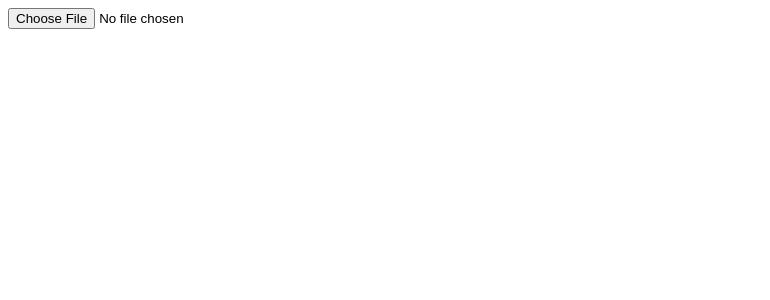
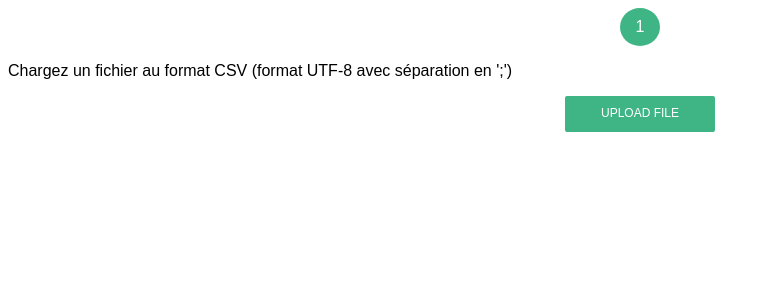
Before and after one commit to Madjerx/tricount-app, an Angular app: page / in a window 1280 px wide. Shown: the top 300 px of the page, without its empty margins (0-770 px from the left). Built offline with nearby package versions, Linux system fonts and the light colour scheme.

Commit message:
improved button css

```diff
--- a/src/app/components/depenses-table/depenses-table.component.html
+++ b/src/app/components/depenses-table/depenses-table.component.html
@@ -1,4 +1,21 @@
-<table>
+<div class="step">
+    <p>2</p>
+</div>
+
+
+<div *ngIf="fileLoaded" class="result">
+    <p>{{indebted | titlecase}} doit {{amountToGive}} € à {{creditor | titlecase}}.</p>
+</div>
+<div class="expenses-list">
+    <p *ngFor="let author of mappedDepenses | keyvalue">{{author.key | titlecase}} a dépensé {{author.value}}€.</p>
+</div>
+
+<div *ngIf="fileLoaded" class="center-content">
+    <button type="button" (click)="showDetails()">Voir les dépenses</button>
+</div>
+
+
+<table *ngIf="showDetailsStatus">
     <thead>
         <tr>
             <td>Auteur</td>
@@ -20,9 +37,3 @@
         </ng-container>
     </tbody>
 </table>
-<ul>
-    <li *ngFor="let author of mappedDepenses | keyvalue">{{author.key | titlecase}} a dépensé {{author.value}}€.</li>
-</ul>
-<div *ngIf="fileLoaded">
-    {{indebted | titlecase}} doit {{amountToGive}} € à {{creditor | titlecase}}.
-</div>
--- a/src/app/components/depenses-table/depenses-table.component.scss
+++ b/src/app/components/depenses-table/depenses-table.component.scss
@@ -10,47 +10,65 @@ table {
   overflow: hidden;
   border: 1px solid $std-color;
   background-color: $light-color;
-  thead, tbody, tfoot {
+
+  thead,
+  tbody,
+  tfoot {
     tr {
-      td, th  {
+
+      td,
+      th {
         padding: .5rem;
+
         &.center-cell {
           text-align: center;
         }
+
         &.right-cell {
           text-align: right;
         }
+
         &.left-cell {
           text-align: left;
         }
       }
     }
   }
-  thead, tfoot {
-    tr th, tr td {
+
+  thead,
+  tfoot {
+
+    tr th,
+    tr td {
       background-color: $std-color;
       color: $light-color;
     }
   }
+
   tbody {
     tr {
       &:nth-child(odd) {
         background-color: lighten($std-color, 45);
       }
+
       td {
         .name-puce {
           margin-right: .5rem;
+
           &:hover {
             cursor: pointer;
           }
         }
+
         button {
           transition: all .3s cubic-bezier(0.17, 0.84, 0.44, 1);
+
           &:hover {
             background-color: lighten($std-color, $amount: 20);
             color: $light-color;
             cursor: pointer;
           }
+
           &:not(:last-child) {
             margin-right: 1rem;
           }
@@ -79,7 +97,7 @@ table {
   color: #000;
 }
 
-p {
+table p {
   color: #383c52;
 }
 
@@ -87,3 +105,16 @@ mat-select {
   background-color: $light-color;
   border: 3px solid $std-color;
 }
+
+.result {
+  p {
+    color: rgb(63, 181, 134);
+    font-weight: 600;
+    font-size: 18px;
+    text-align: center;
+  }
+}
+
+.expenses-list p {
+  text-align: center;
+}
--- a/src/app/components/depenses-table/depenses-table.component.ts
+++ b/src/app/components/depenses-table/depenses-table.component.ts
@@ -15,6 +15,7 @@ export class DepensesTableComponent implements OnInit {
   public creditor: string = '';
   public amountToGive: number = 0;
   public fileLoaded: boolean = true;
+  public showDetailsStatus: boolean = false;
 
   ngOnInit(): void {
     this.depenses = this.csvService.getDepenses().map(depense => {
@@ -65,5 +66,9 @@ export class DepensesTableComponent implements OnInit {
 
   public constructor(private csvService: CsvImportService) { };
 
+  public showDetails():void {
+    this.showDetailsStatus = true;
+  }
+
 
 }
--- a/src/app/components/import-csv/import-csv.component.html
+++ b/src/app/components/import-csv/import-csv.component.html
@@ -1 +1,22 @@
-<input type="file" (change)="onFileSelected($event)">
+<div class="step">
+    <p>1</p>
+</div>
+<div class="consigne">
+    <p>Chargez un fichier au format CSV (format UTF-8 avec séparation en ';')</p>
+</div>
+<!-- <div class="main">
+    <input type="file" (change)="onFileSelected($event)">
+</div> -->
+<div *ngIf="!fileLoaded" class="button-wrapper">
+    <span class="label">
+        Upload File
+    </span>
+
+    <input type="file" name="upload" id="upload" class="upload-box" placeholder="Upload File"
+        (change)="onFileSelected($event)">
+
+</div>
+<div *ngIf="fileLoaded" class="center-content">
+    <p>Fichier chargé</p>
+    <button type="button" class="button" (click)="goNextStep()">Résultats</button>
+</div>
--- a/src/app/components/import-csv/import-csv.component.scss
+++ b/src/app/components/import-csv/import-csv.component.scss
@@ -0,0 +1,48 @@
+$std-color: rgb(63, 181, 134);
+
+body {
+    height: 100%;
+    text-align: center;
+    position: relative;
+    display: flex;
+    -ms-flex-align: center;
+    align-items: center;
+    justify-content: center;
+    min-height: 100vh;
+    background: #CCD1D9;
+}
+
+.button-wrapper {
+    position: relative;
+    width: 150px;
+    text-align: center;
+    margin: auto;
+}
+
+.button-wrapper span.label {
+    position: relative;
+    z-index: 0;
+    display: inline-block;
+    width: 100%;
+    background: $std-color;
+    cursor: pointer;
+    height: 36px;
+    line-height: 34px;
+    color: #fff;
+    text-transform: uppercase;
+    font-size: 12px;
+    border-radius: 2px;
+
+}
+
+#upload {
+    display: inline-block;
+    position: absolute;
+    z-index: 1;
+    width: 100%;
+    height: 50px;
+    top: 0;
+    left: 0;
+    opacity: 0;
+    cursor: pointer;
+}
--- a/src/app/components/import-csv/import-csv.component.ts
+++ b/src/app/components/import-csv/import-csv.component.ts
@@ -1,4 +1,5 @@
 import { Component, EventEmitter, Output } from '@angular/core';
+import { Route, Router } from '@angular/router';
 import * as moment from 'moment';
 import { Depense } from 'src/app/models/depense';
 import { CsvImportService } from 'src/app/services/csv-import.service';
@@ -9,8 +10,10 @@ import { CsvImportService } from 'src/app/services/csv-import.service';
   styleUrls: ['./import-csv.component.scss']
 })
 export class ImportCsvComponent {
+  public fileLoaded: boolean = false;
 
-  public constructor(private csvService: CsvImportService) { }
+  public constructor(private csvService: CsvImportService,
+    private router: Router) { }
 
   // method to get data from CSV into a Depense array
 
@@ -73,7 +76,10 @@ export class ImportCsvComponent {
     }
 
     reader.readAsText(file);
+    this.fileLoaded = true;
   }
 
-
+  public goNextStep(): void {
+    this.router.navigate(['/home']);
+  }
 }
--- a/src/styles.scss
+++ b/src/styles.scss
@@ -1 +1,58 @@
-/* You can add global styles to this file, and also import other style files */
+$main_color : rgb(63, 181, 134);
+
+body {
+    font-family: Arial, Helvetica, sans-serif;
+
+}
+
+
+.step p{
+    width: 20px;
+    text-align: center;
+    border-radius: 50%;
+    padding: 10px;
+    margin: auto;
+    color: white;
+    background-color: $main_color;
+}
+
+.main {
+    margin: auto;
+    padding: 10px;
+    border: solid 1px grey;
+    border-radius: 5px;
+}
+
+
+
+button {
+
+    display: inline-block;
+    outline: none;
+    cursor: pointer;
+    font-weight: 500;
+    border: 1px solid transparent;
+    border-radius: 2px;
+    height: 36px;
+    line-height: 34px;
+    font-size: 14px;
+    color: #ffffff;
+    background-color: $main_color;
+    transition: background-color 0.2s ease-in-out 0s, opacity 0.2s ease-in-out 0s;
+    padding: 0 18px;
+
+
+}
+
+button:hover {
+
+    color: #ffffff;
+    background-color: darken($color: $main_color, $amount: 8%);
+
+}
+
+.center-content {
+    color: $main_color;
+    margin: auto;
+    text-align: center;
+}
```
